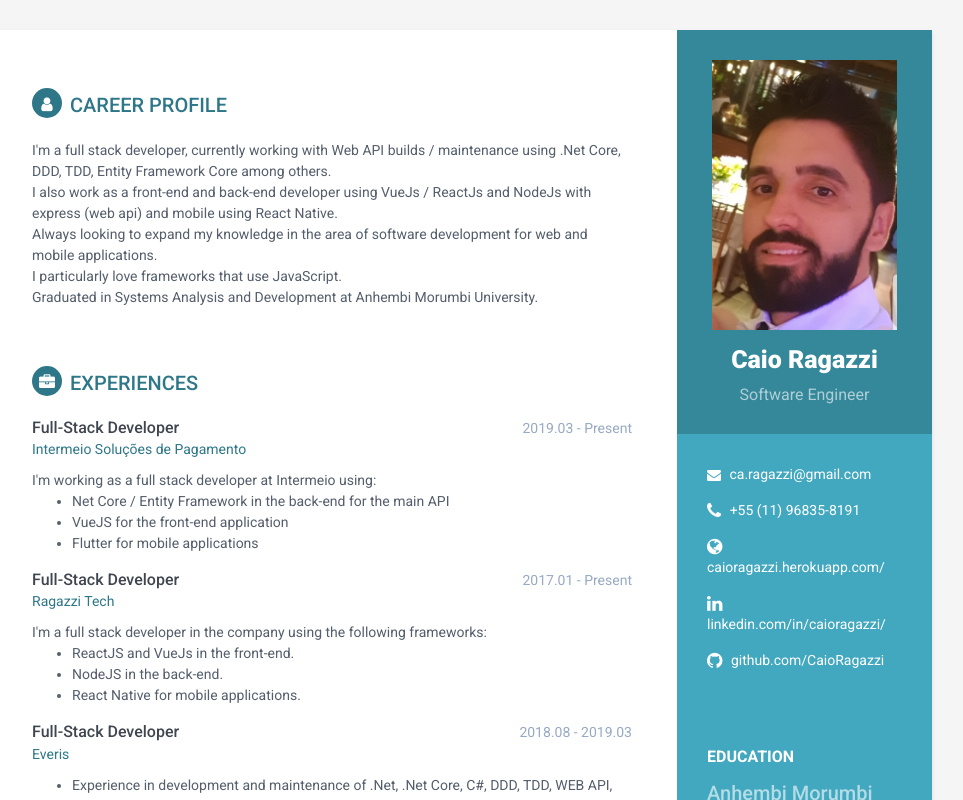
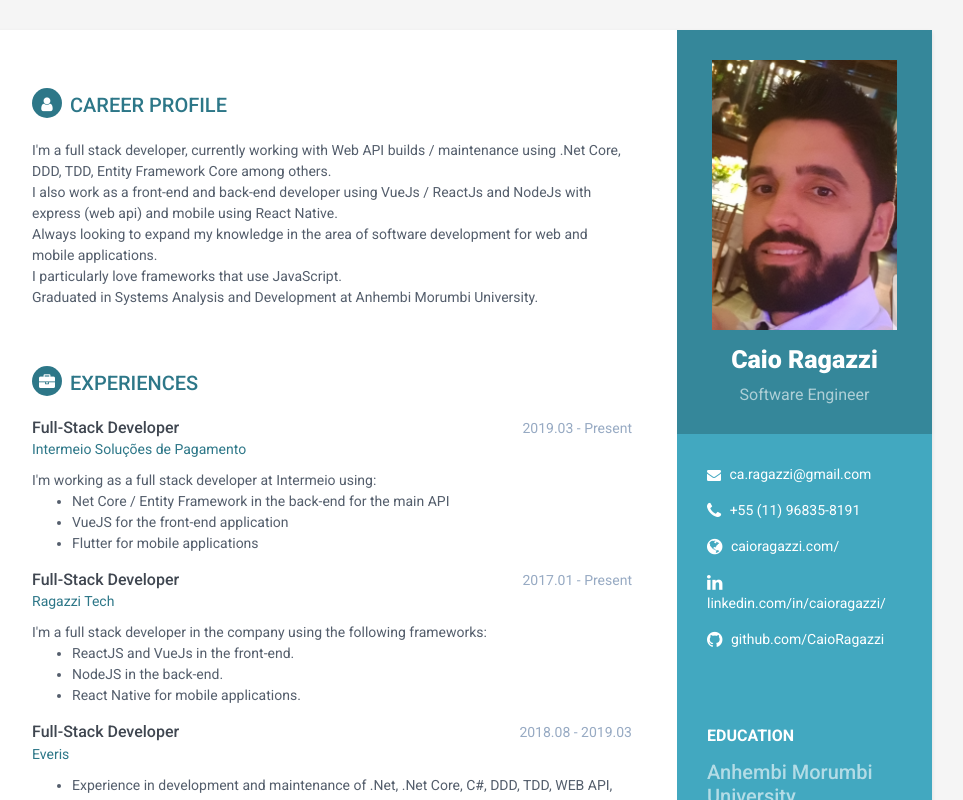
Before and after one commit to CaioRagazzi/cv, a React app: page / in a window 1280 px wide. Shown: the top 800 px of the page, without its empty margins (188-1151 px from the left). Built offline with nearby package versions, Linux system fonts and the light colour scheme.

Commit message:
ajuste site

```diff
--- a/src/data/profile.js
+++ b/src/data/profile.js
@@ -3,7 +3,7 @@ const profile = {
   title: 'Software Engineer',
   mail: 'ca.ragazzi@gmail.com',
   phoneNumber: '+55 (11) 96835-8191',
-  website: 'caioragazzi.herokuapp.com/',
+  website: 'caioragazzi.com/',
   linkedin: 'linkedin.com/in/caioragazzi/',
   github: 'github.com/CaioRagazzi',
   imagePath: 'profile.png',
```
Also changed, not shown: 1 other file (tests, documents, lock files or other folders).
